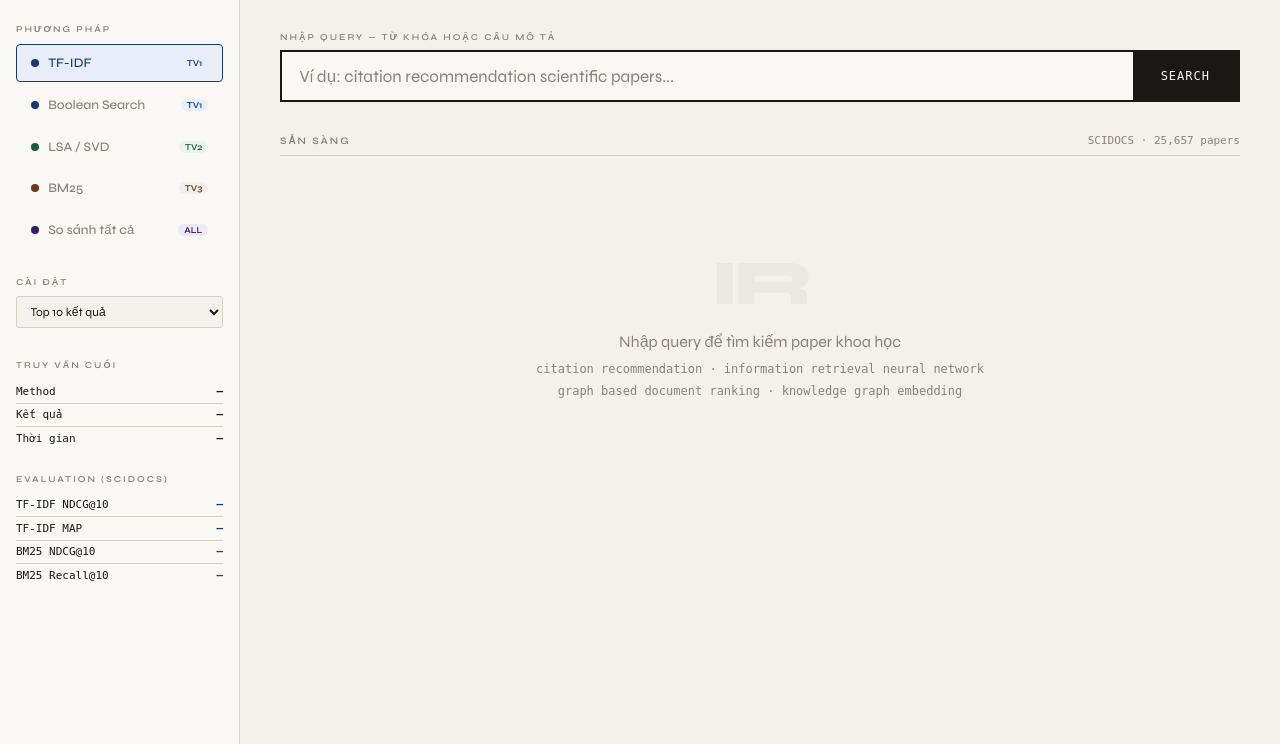
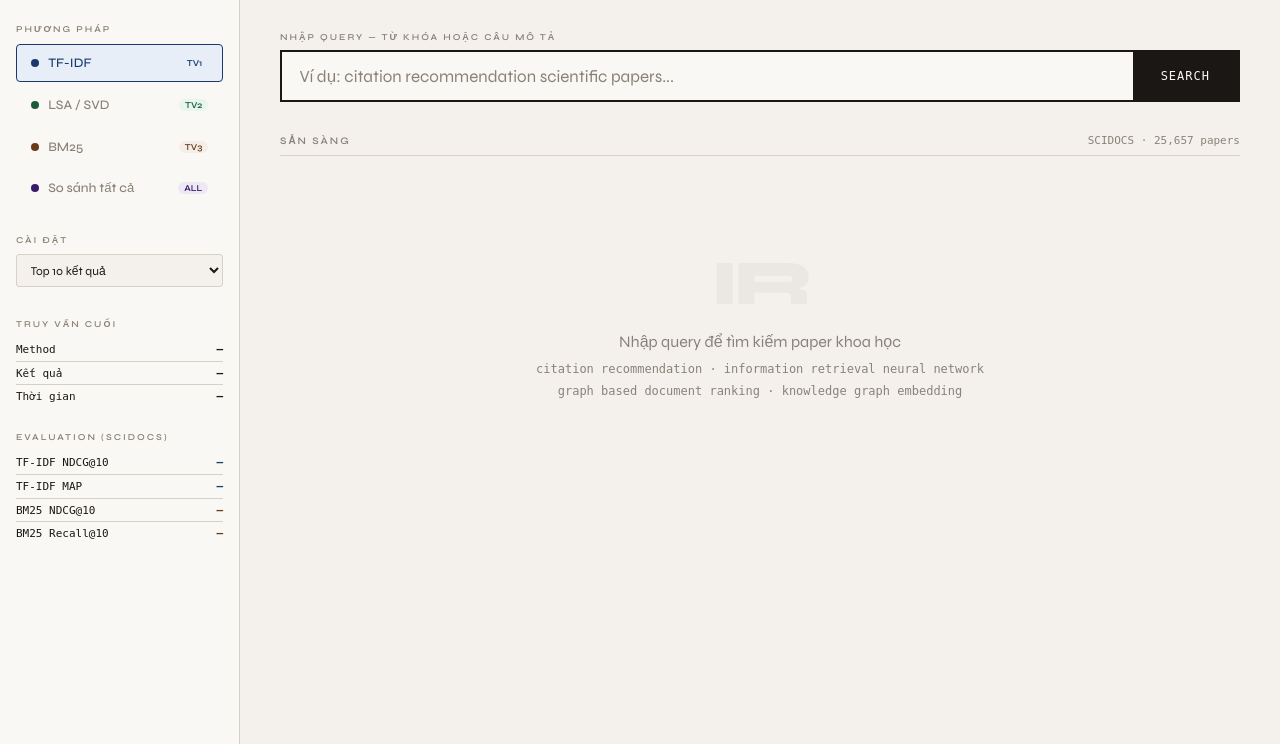
Before and after one commit to vankhanh3704/BeIR-Scridocs, a Flask app: page / in a window 1280 px wide. Shown: the part 56-800 px from the top of the page. Run offline with Flask 3, Linux system fonts and the light colour scheme; parts of the project's set-up code (start-up, migrations or seed data) failed here and were passed over; some web fonts are replaced.

Commit message:
delete boolean

```diff
--- a/app.py
+++ b/app.py
@@ -3,7 +3,7 @@
 # ============================================================
 from flask import Flask, render_template, request, jsonify
 from search import (
-    search_tfidf, search_boolean,
+    search_tfidf,
     search_lsa, search_bm25,
     search_all, get_stats
 )
@@ -19,14 +19,12 @@ def search():
     query  = request.args.get('q', '').strip()
     method = request.args.get('method', 'tfidf')
     top_k  = int(request.args.get('k', 10))
-    mode   = request.args.get('mode', 'AND')
 
     if not query:
         return jsonify({'error': 'Missing query'}), 400
 
     dispatch = {
         'tfidf':        lambda: search_tfidf(query, top_k),
-        'boolean':      lambda: search_boolean(query, mode, top_k),
         'lsa':          lambda: search_lsa(query, top_k),
         'bm25':         lambda: search_bm25(query, top_k),
         'all':          lambda: search_all(query, top_k),
--- a/search.py
+++ b/search.py
@@ -294,60 +294,6 @@ def search_tfidf(query: str, top_k=10) -> dict:
     }
 
 
-def search_boolean(query: str, mode="AND", top_k=10) -> dict:
-    t0 = time.time()
-    mode = str(mode or "AND").upper()
-    tokens = preprocess_query(query).split()
-    if not tokens:
-        return _empty(f"Boolean-{mode}", t0)
-
-    valid_tokens = [t for t in tokens if t in inverted_index]
-    ranking_tokens = valid_tokens
-
-    if mode == "AND":
-        if len(valid_tokens) < len(tokens):
-            return _empty("Boolean-AND", t0)
-        match_idx = set.intersection(*[inverted_index[t] for t in valid_tokens])
-    elif mode == "OR":
-        match_idx = set.union(*[inverted_index[t] for t in valid_tokens]) if valid_tokens else set()
-    elif mode == "NOT":
-        include = tokens[0]
-        if include not in inverted_index:
-            return _empty("Boolean-NOT", t0)
-        match_idx = set(inverted_index[include])
-        for excluded in tokens[1:]:
-            match_idx -= inverted_index.get(excluded, set())
-        ranking_tokens = [include]
-    else:
-        return _empty(f"Boolean-{mode}", t0, error=f"Invalid boolean mode: {mode}")
-
-    if not match_idx:
-        return _empty(f"Boolean-{mode}", t0)
-
-    match_idx = list(match_idx)
-    rank_scores = np.zeros(len(match_idx))
-    if ranking_tokens:
-        q_vec = tfidf_vec.transform([" ".join(ranking_tokens)])
-        rank_scores = cosine_similarity(q_vec, tfidf_mat[match_idx]).flatten()
-
-    res = df.iloc[match_idx][["id", "title", "abstract"]].copy()
-    res["_rank_score"] = rank_scores
-    res["_matches"] = res.index.map(
-        lambda i: sum(1 for token in ranking_tokens if i in inverted_index.get(token, set()))
-    )
-    res = res.sort_values(
-        ["_rank_score", "_matches", "id"],
-        ascending=[False, False, True],
-    ).head(top_k)
-    scores = res["_matches"].tolist()
-    res = res.drop(columns=["_rank_score", "_matches"])
-
-    return {
-        "results": _fmt(res, scores, f"Boolean-{mode}"),
-        "method": f"Boolean-{mode}",
-        "time_ms": round((time.time() - t0) * 1000, 1),
-    }
-
 
 # ============================================================
 # TV2 SEARCH
@@ -435,7 +381,6 @@ def search_all(query: str, top_k=5) -> dict:
     t0 = time.time()
     result = {
         "tfidf": search_tfidf(query, top_k),
-        "boolean": search_boolean(query, "AND", top_k),
         "lsa": search_lsa(query, top_k),
         "bm25": search_bm25(query, top_k),
         "method": "ALL",
--- a/templates/index.html
+++ b/templates/index.html
@@ -429,10 +406,6 @@ header {
         TF-IDF
         <span class="method-tag" style="background:var(--tv1-bg);color:var(--tv1)">TV1</span>
       </button>
-      <button class="method-btn" data-m="boolean" onclick="setMethod(this)">
-        <span class="method-dot" style="background:var(--tv1)"></span>
-        Boolean Search
-        <span class="method-tag" style="background:var(--tv1-bg);color:var(--tv1)">TV1</span>
       </button>
       <button class="method-btn" data-m="lsa" onclick="setMethod(this)">
         <span class="method-dot" style="background:var(--tv2)"></span>
@@ -451,15 +424,7 @@ header {
       </button>
     </div>
 
-    <!-- Boolean mode -->
-    <div id="bool-section" style="display:none">
-      <span class="sb-label">Boolean Mode</span>
-      <div class="bool-row">
-        <button class="bool-btn active" data-mode="AND" onclick="setBool(this)">AND</button>
-        <button class="bool-btn" data-mode="OR"  onclick="setBool(this)">OR</button>
-        <button class="bool-btn" data-mode="NOT" onclick="setBool(this)">NOT</button>
-      </div>
-    </div>
+
 
     <div>
       <span class="sb-label">Cài đặt</span>
@@ -522,24 +487,21 @@ header {
 <script>
 // ── State ─────────────────────────────────────────────────
 let curMethod = 'tfidf';
-let boolMode  = 'AND';
 
 const COLORS = {
   tfidf:   'var(--tv1)',
-  boolean: 'var(--tv1)',
+
   lsa:     'var(--tv2)',
   bm25:    'var(--tv3)',
   all:     'var(--compare)',
 };
 const BGCOLORS = {
   tfidf:   'var(--tv1-bg)',
-  boolean: 'var(--tv1-bg)',
   lsa:     'var(--tv2-bg)',
   bm25:    'var(--tv3-bg)',
 };
 const LABELS = {
   tfidf:   'TF-IDF',
-  boolean: 'Boolean',
   lsa:     'LSA/SVD',
   bm25:    'BM25',
   all:     'All',
@@ -561,22 +523,12 @@ function setMethod(el) {
   document.querySelectorAll('.method-btn')
     .forEach(b => b.classList.remove('active'));
   el.classList.add('active');
-  document.getElementById('bool-section').style.display =
-    curMethod === 'boolean' ? 'block' : 'none';
   document.getElementById('st-method').textContent =
     LABELS[curMethod] || curMethod;
   const q = document.getElementById('q').value.trim();
   if (q) doSearch();
 }
 
-function setBool(el) {
-  boolMode = el.dataset.mode;
-  document.querySelectorAll('.bool-btn')
-    .forEach(b => b.classList.remove('active'));
-  el.classList.add('active');
-  const q = document.getElementById('q').value.trim();
-  if (q) doSearch();
-}
 
 // ── Search ────────────────────────────────────────────────
 async function doSearch() {
@@ -587,7 +539,7 @@ async function doSearch() {
   document.getElementById('res-label').textContent = 'Đang tìm kiếm...';
 
   const params = new URLSearchParams({
-    q, method: curMethod, k: topk, mode: boolMode
+    q, method: curMethod, k: topk
   });
 
   try {
@@ -665,7 +617,6 @@ function renderCompare(data, query) {
 
   const cols = [
     { key:'tfidf',   label:'TV1 — TF-IDF',   color:'var(--tv1)',    border:'var(--tv1)' },
-    { key:'boolean', label:'TV1 — Boolean',   color:'var(--tv1)',    border:'var(--tv1)' },
     { key:'lsa',     label:'TV2 — LSA/SVD',   color:'var(--tv2)',    border:'var(--tv2)' },
     { key:'bm25',    label:'TV3 — BM25',       color:'var(--tv3)',    border:'var(--tv3)' },
   ];
```
Also changed, not shown: other parts of templates/index.html (+1 -24 lines), 2 other files.
